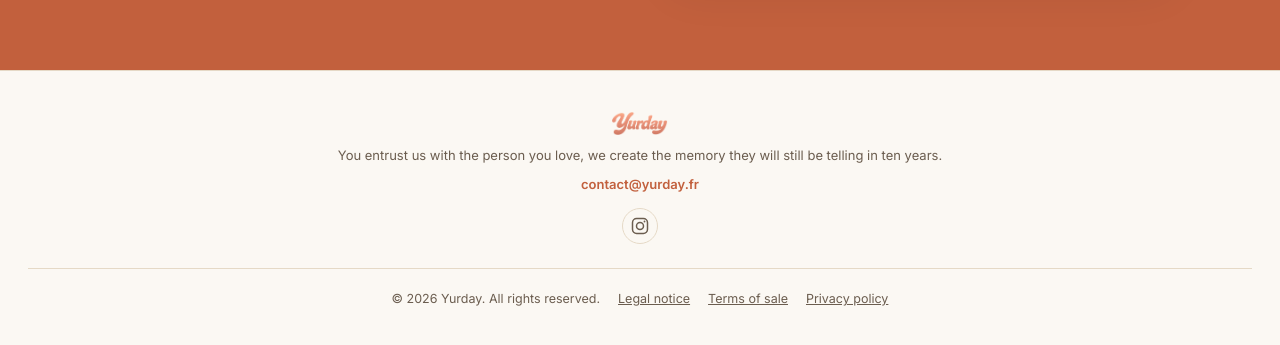
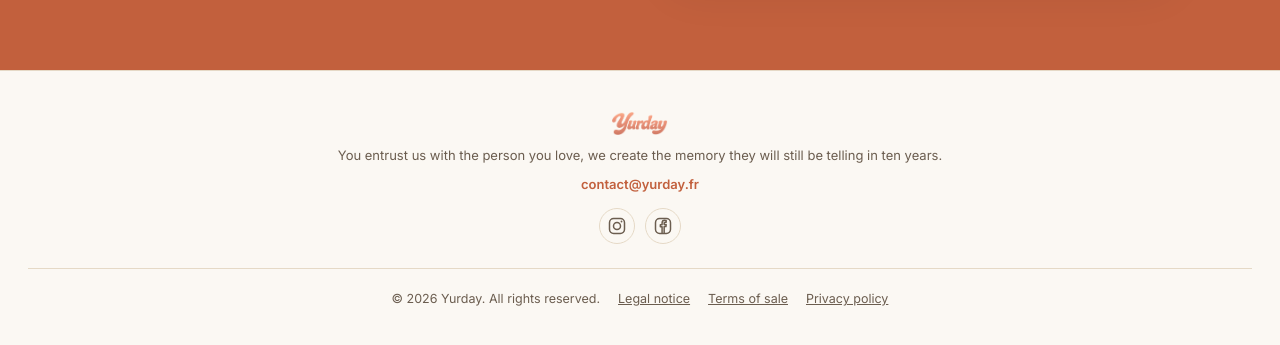
Before and after one commit to YurdayOff/Yurday, a Next.js app: page /en in a window 1280 px wide. Shown: the part 8099-8444 px from the top of the page. Built offline with nearby package versions, Linux system fonts and the light colour scheme; no server answers.

Commit message:
Add Facebook link to footer alongside Instagram
Co-Authored-By: Claude Sonnet 5 <noreply@anthropic.com>

```diff
--- a/src/components/layout/Footer.css
+++ b/src/components/layout/Footer.css
@@ -33,7 +33,7 @@ footer img { height: 24px; width: auto; margin: 0 auto 10px; opacity: 0.85; }
   color: var(--coral-3);
   font-weight: 600;
 }
-.footer-social { margin-top: 14px; display: flex; justify-content: center; }
+.footer-social { margin-top: 14px; display: flex; justify-content: center; gap: 10px; }
 .footer-social-link {
   display: inline-flex;
   align-items: center;
--- a/src/components/layout/Footer.tsx
+++ b/src/components/layout/Footer.tsx
@@ -1,5 +1,6 @@
 import Image from 'next/image'
 import Link from 'next/link'
+import { FacebookIcon } from '@/components/ui/FacebookIcon'
 import { InstagramIcon } from '@/components/ui/InstagramIcon'
 import type { Messages } from '@/i18n/messages'
 import { legalPaths } from '@/lib/routes'
@@ -30,8 +31,9 @@ export function Footer({ messages }: { messages: Messages }) {
           {site.email}
         </a>
       </div>
+      {site.social.instagram || site.social.facebook ? (
+        <div className="footer-social">
           {site.social.instagram ? (
-        <div className="footer-social">
             <a
               href={site.social.instagram}
               target="_blank"
@@ -41,6 +43,18 @@ export function Footer({ messages }: { messages: Messages }) {
             >
               <InstagramIcon size={20} />
             </a>
+          ) : null}
+          {site.social.facebook ? (
+            <a
+              href={site.social.facebook}
+              target="_blank"
+              rel="noopener"
+              aria-label="Facebook"
+              className="footer-social-link"
+            >
+              <FacebookIcon size={20} />
+            </a>
+          ) : null}
         </div>
       ) : null}
       <div className="footer-legal">
--- /dev/null
+++ b/src/components/ui/FacebookIcon.tsx
@@ -0,0 +1,26 @@
+type FacebookIconProps = {
+  size?: number
+  className?: string
+}
+
+/** Glyphe Facebook, utilisé dans le footer. Même style trait que InstagramIcon. */
+export function FacebookIcon({ size = 24, className }: FacebookIconProps) {
+  return (
+    <svg
+      className={className}
+      width={size}
+      height={size}
+      viewBox="0 0 24 24"
+      fill="none"
+      stroke="currentColor"
+      strokeWidth="1.8"
+      strokeLinecap="round"
+      strokeLinejoin="round"
+      aria-hidden="true"
+      focusable="false"
+    >
+      <rect x="3" y="3" width="18" height="18" rx="5" />
+      <path d="M13.4 20v-7.3h2.1l.3-2.4h-2.4V8.7c0-.7.2-1.1 1.1-1.1h1.3V5.3c-.2 0-1-.1-1.8-.1-1.8 0-3.1 1.1-3.1 3.2v2h-2.1v2.4h2.1V20" />
+    </svg>
+  )
+}
--- a/src/lib/site.ts
+++ b/src/lib/site.ts
@@ -28,8 +28,10 @@ export const site = {
    * l'hébergement change.
    */
   form: { endpoint: '/__forms.html', name: 'contact-yurday' },
-  /** Facebook volontairement absent tant qu'il n'y a pas de lien réel à afficher. */
-  social: { instagram: 'https://www.instagram.com/yurday.fr/' },
+  social: {
+    instagram: 'https://www.instagram.com/yurday.fr/',
+    facebook: 'https://www.facebook.com/share/1DeL7nEGKa/?mibextid=wwXIfr',
+  },
 } as const
 
 export const foundersById = Object.fromEntries(
```
Lines whose indentation alone changed are shown as unchanged.
